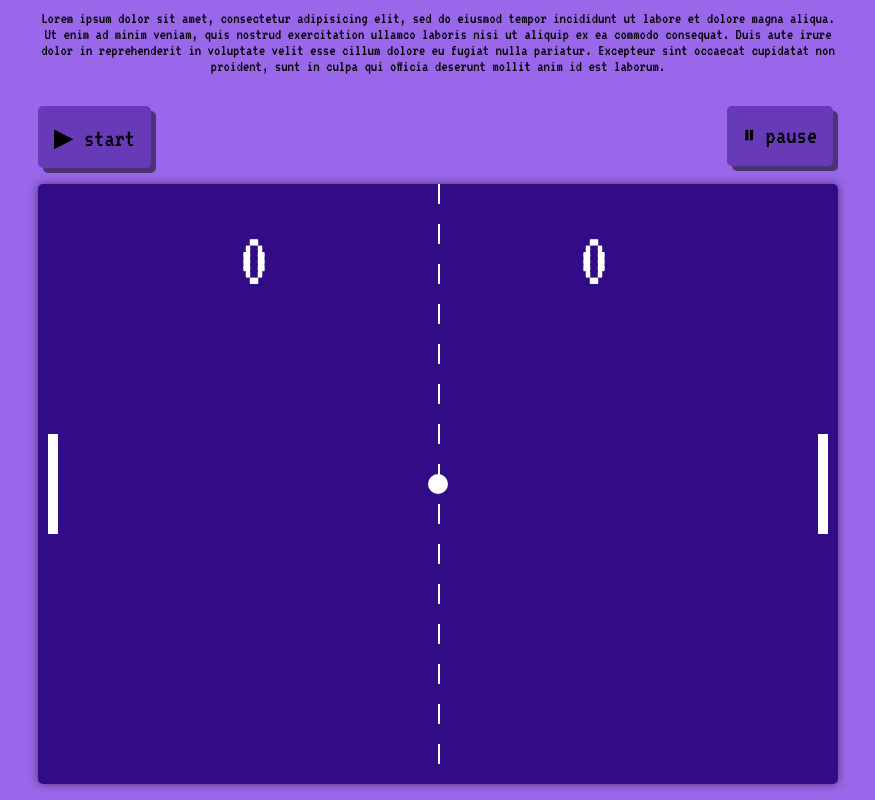
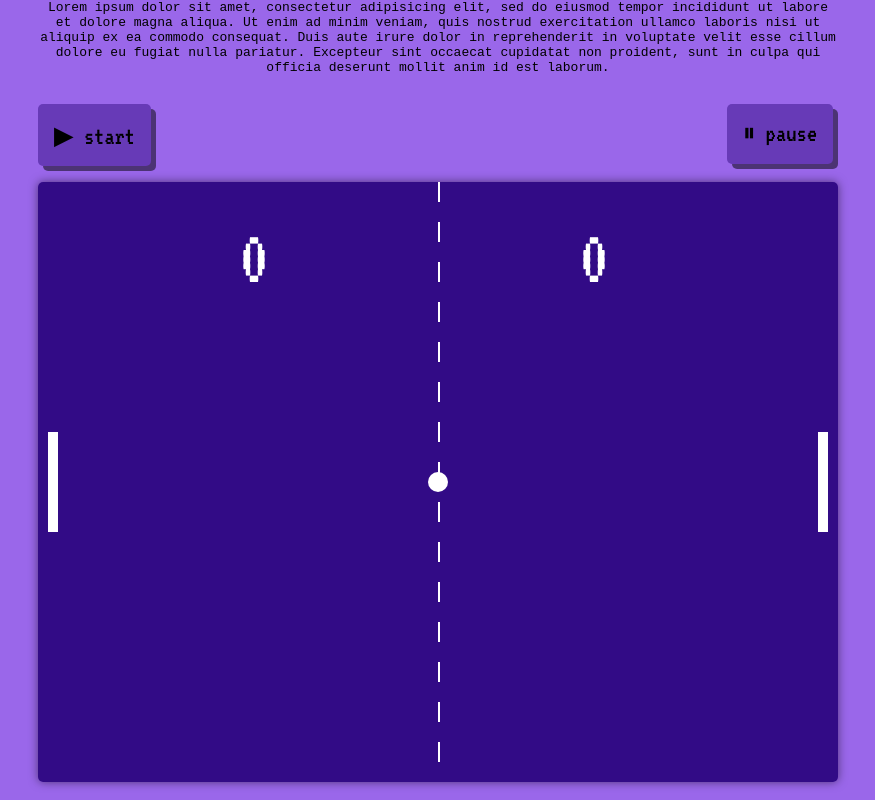
Before and after one commit to matheusls/html5-games, a plain HTML site: page pong/index.html in a window 1280 px wide. Shown: the part 65-865 px from the top of the page, without its empty margins (202-1077 px from the left). Drawn offline with Linux system fonts and the light colour scheme.

Commit message:
Updating Files

```diff
--- a/pong/styles.css
+++ b/pong/styles.css
@@ -1,6 +1,6 @@
 body {
   background-color: #9a67ea;
-  font-family: 'VT323', monospace;
+  font-family: monospace;
   margin: auto;
   max-width: 800px;
   text-align: center;
```
